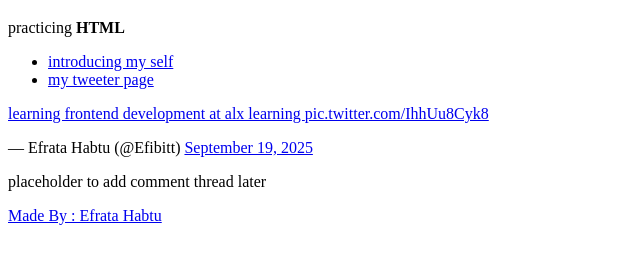
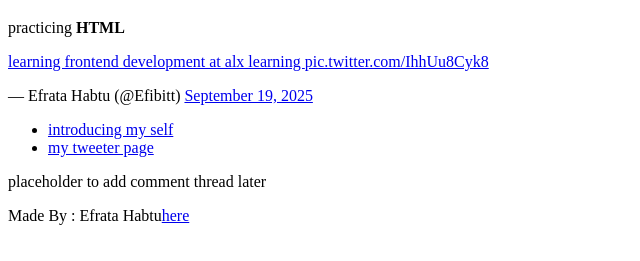
Before and after one commit to efibit/My_First_Portfolio, a plain HTML site: page html_basic/tweets.html in a window 1280 px wide. Shown: the part 61-322 px from the top of the page, without its empty margins (0-640 px from the left). Drawn offline with Linux system fonts and the light colour scheme.

Commit message:
modifying

```diff
--- a/html_basic/tweets.html
+++ b/html_basic/tweets.html
@@ -7,6 +7,8 @@
     <body>
         <h1>Basic Structure</h1>
         <p>practicing<strong> HTML</strong></p>
+        <a href="blockquote class="twitter-tweet"><p lang="en" dir="ltr">learning frontend development at alx learning <a href="https://t.co/IhhUu8Cyk8">pic.twitter.com/IhhUu8Cyk8</a></p>&mdash; Efrata Habtu (@Efibitt) <a href="https://twitter.com/Efibitt/status/1968972339925655678?ref_src=twsrc%5Etfw">September 19, 2025</a></blockquote> <script async src="https://platform.twitter.com/widgets.js" charset="utf-8"></script></a>
+
         <header>
             <ul>
                 <li><a href="index.html">introducing my self</a></li>
@@ -15,14 +17,14 @@
         </header>
         <main>
             <aricle>
-                 <a href="blockquote class="twitter-tweet"><p lang="en" dir="ltr">learning frontend development at alx learning <a href="https://t.co/IhhUu8Cyk8">pic.twitter.com/IhhUu8Cyk8</a></p>&mdash; Efrata Habtu (@Efibitt) <a href="https://twitter.com/Efibitt/status/1968972339925655678?ref_src=twsrc%5Etfw">September 19, 2025</a></blockquote> <script async src="https://platform.twitter.com/widgets.js" charset="utf-8"></script></a>
+                <!-- alreday specified-->
             </aricle>
             <aside>
                 <p>placeholder to add comment thread later</p>
             </aside>
         </main>
         <footer>
-            <p><a href="ep.jpg">Made By : Efrata Habtu</a></p>
+            <p>Made By : Efrata Habtu<a href="ep.jpg">here</a></p>
         </footer>
     </body>
 </html>
```
Also changed, not shown: html_basic/base_index.html (+1 -1 lines), html_basic/index.html (+1 -1 lines).
